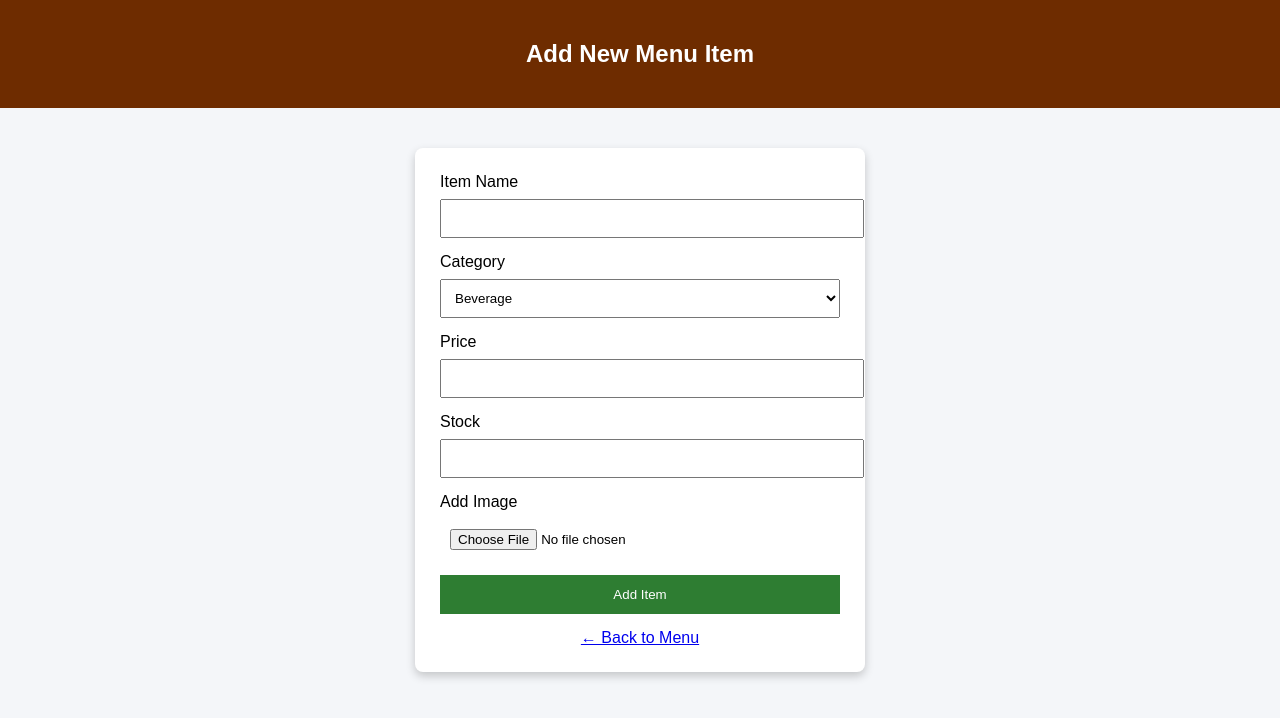
After one commit to BaniKaur7272/Cafe_Management_System, a Flask app: page /admin/add_item in a window 1280 px wide. The commit adds this page. Shown: the top 718 px of the page. Run offline with Flask 3, Linux system fonts and the light colour scheme; data comes from the database, SQL or seed files in the repository.

Commit message:
add image upload and fallback system for menu items

```diff
--- a/app.py
+++ b/app.py
@@ -1,4 +1,4 @@
-from flask import Flask, render_template, request, redirect, session, jsonify,flash
+from flask import Flask, render_template, request, redirect, session, jsonify,flash, url_for
 from flask_sqlalchemy import SQLAlchemy
 import os
 from dotenv import load_dotenv
@@ -11,6 +11,10 @@ load_dotenv()
 
 app = Flask(__name__)
 app.secret_key = os.getenv("mysecretkey")
+
+UPLOAD_FOLDER = "static/uploads"
+app.config["UPLOAD_FOLDER"] = UPLOAD_FOLDER
+os.makedirs(app.config["UPLOAD_FOLDER"], exist_ok=True)
 
 app.config['SQLALCHEMY_DATABASE_URI'] = os.getenv("DATABASE_URL")
 app.config['SQLALCHEMY_TRACK_MODIFICATIONS'] = False
@@ -215,6 +219,86 @@ def menu():
 
     )
 
+# admin dashboard
+@app.route("/admin/menu")
+def admin_menu():
+    # if session.get("role") != "admin":
+    #     return redirect(url_for("login"))
+
+    items = MenuItem.query.all()
+    return render_template("admin_menu.html", items=items)
+
+@app.route("/admin/add_item", methods=["GET", "POST"])
+def add_item():
+    if request.method == "POST":
+        name = request.form["name"]
+        category = request.form["category"]
+        price = request.form["price"]
+        stock = request.form["stock"]
+
+        image_file = request.files.get("image")
+
+        # if no image provided, use default
+        if image_file and image_file.filename != "":
+            filepath = os.path.join(app.config["UPLOAD_FOLDER"], image_file.filename)
+            image_file.save(filepath)
+            image = image_file.filename
+        else:
+            image = "default.jpg"
+
+        new_item = MenuItem(
+            name=name,
+            category=category,
+            price=price,
+            stock=stock,
+            image=image
+        )
+
+        db.session.add(new_item)
+        db.session.commit()
+
+        return redirect(url_for("admin_menu"))
+
+    return render_template("add_item.html", item=None)
+
+@app.route("/admin/edit_item/<int:item_id>", methods=["GET", "POST"])
+def edit_item(item_id):
+    item = MenuItem.query.get_or_404(item_id)
+
+    if request.method == "POST":
+        item.name = request.form["name"]
+        item.category = request.form["category"]
+        item.price = request.form["price"]
+        item.stock = request.form["stock"]
+        image_file = request.files.get("image")
+
+        if image_file and image_file.filename != "":
+            filepath = os.path.join(app.config["UPLOAD_FOLDER"], image_file.filename)
+            image_file.save(filepath)
+            item.image = image_file.filename
+
+        db.session.commit()
+        return redirect(url_for("admin_menu"))
+
+    return render_template("edit_item.html", item=item)
+
+@app.route("/admin/delete_item/<int:item_id>")
+def delete_item(item_id):
+    # if session.get("role") != "admin":
+    #     return redirect(url_for("login"))
+
+    item = MenuItem.query.get_or_404(item_id)
+    db.session.delete(item)
+    db.session.commit()
+
+    return redirect(url_for("admin_menu"))
+
+@app.route("/reports")
+def reports():
+    if session.get("role") != "admin":
+        return redirect(url_for("login"))
+    return render_template("reports.html")
+
 @app.route("/prebook")
 def prebook():
 
--- /dev/null
+++ b/templates/add_item.html
@@ -0,0 +1,97 @@
+<!DOCTYPE html>
+<html lang="en">
+
+<head>
+    <meta charset="UTF-8">
+    <title>Add Menu Item</title>
+
+    <style>
+        body {
+            font-family: Arial;
+            background: #f4f6f9;
+            margin: 0;
+        }
+
+        .header {
+            background: #6e2c00;
+            color: white;
+            padding: 20px;
+            text-align: center;
+        }
+
+        .form-container {
+            width: 400px;
+            margin: 40px auto;
+            background: white;
+            padding: 25px;
+            border-radius: 8px;
+            box-shadow: 0 4px 10px rgba(0, 0, 0, 0.2);
+        }
+
+        input,
+        select {
+            width: 100%;
+            padding: 10px;
+            margin: 8px 0 15px;
+        }
+
+        button {
+            background: #2e7d32;
+            color: white;
+            border: none;
+            padding: 12px;
+            width: 100%;
+            cursor: pointer;
+        }
+
+        button:hover {
+            background: #1b5e20;
+        }
+
+        .back {
+            display: block;
+            margin-top: 15px;
+            text-align: center;
+        }
+    </style>
+</head>
+
+<body>
+
+    <div class="header">
+        <h2>Add New Menu Item</h2>
+    </div>
+
+    <div class="form-container">
+        <form method="POST" enctype="multipart/form-data">
+
+            <label>Item Name</label>
+            <input type="text" name="name" required>
+
+            <label>Category</label>
+            <select name="category">
+                <option>Beverage</option>
+                <option>Snacks</option>
+                <option>Main Course</option>
+                <option>Dessert</option>
+            </select>
+
+            <label>Price</label>
+            <input type="number" name="price" required>
+
+            <label>Stock</label>
+            <input type="number" name="stock" required>
+
+            <label>Add Image</label>
+            <!-- <input type="text" name="image" value="{{ item.image if item else '' }}" placeholder="e.g. coffee.jpg"> -->
+            <input type="file" name="image">
+
+            <button type="submit">Add Item</button>
+        </form>
+
+        <a class="back" href="{{ url_for('admin_menu') }}">← Back to Menu</a>
+    </div>
+
+</body>
+
+</html>
```
Also changed, not shown: templates/admin_dashboard.html (+46 -37 lines), templates/admin_menu.html (added, +141 -0 lines), templates/edit_item.html (added, +36 -0 lines), templates/reports.html (added, +12 -0 lines), static/images/default.jpg (added), static/uploads/matcha.jpg (added).
